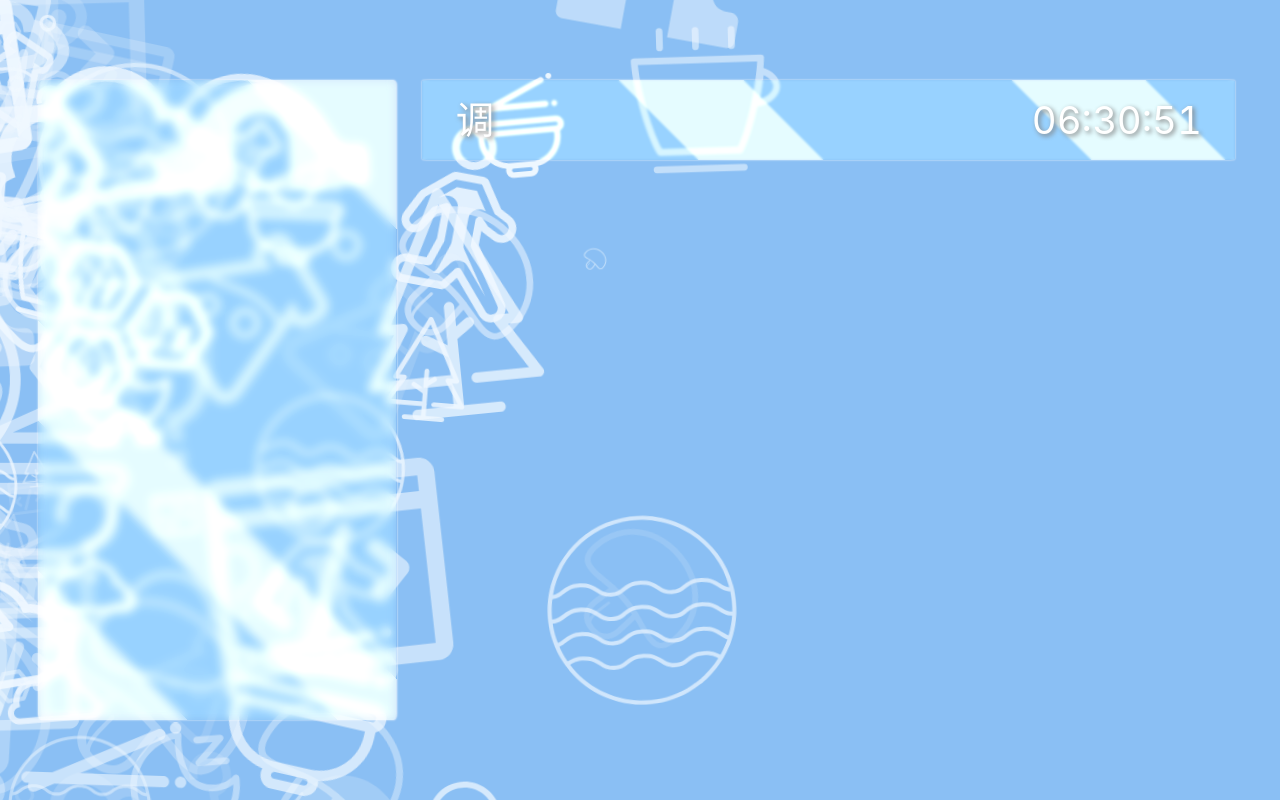
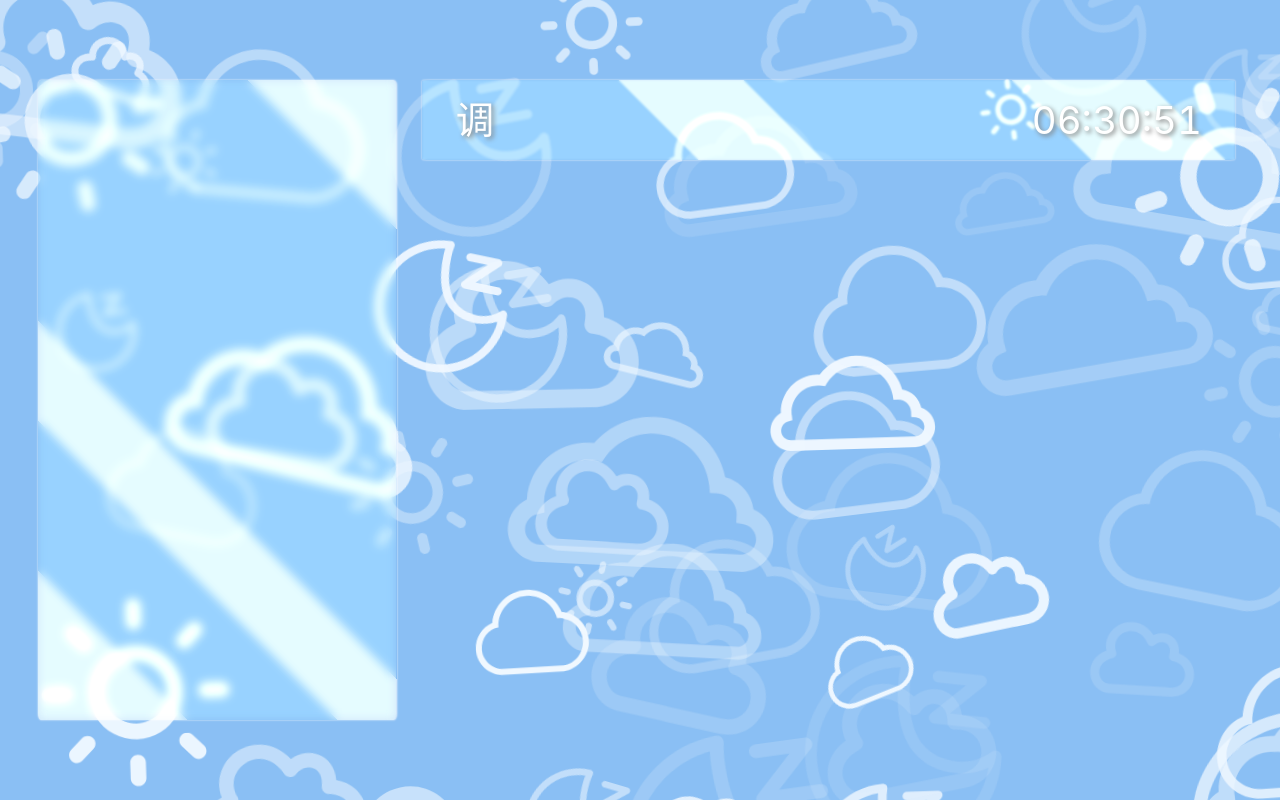
Before and after one commit to moehuhu/LiveBackground, a React (Vite) app: page / in a window 1280 px wide. Built offline with nearby package versions, Linux system fonts and the light colour scheme.

Commit message:
使用raf重构动画

```diff
--- a/src/LiveBackground/components/ReactSpringBackground/SVGContainer.jsx
+++ b/src/LiveBackground/components/ReactSpringBackground/SVGContainer.jsx
@@ -1,10 +1,57 @@
+import { useState } from 'react'
+import { useRafInterval } from 'ahooks'
 import _ from 'lodash'
 import { ReactSVG } from 'react-svg'
-import { useSpring, animated } from '@react-spring/web'
-import { motion } from "framer-motion"
+import { motion, useAnimationFrame } from "framer-motion"
 
 const SVGContainer = (props) => {
-    const animatedWrapper = (component) => <motion.div {...props}>{component}</motion.div>
+    const { style, initial } = props
+    const {
+        initialX,
+        initialY,
+        initialRotate,
+        initialScale,
+        initialOpacity,
+        delta
+    } = initial
+    const [x, setX] = useState(initialX)
+    const [y, setY] = useState(initialX)
+    const [rotate, setRotate] = useState(initialRotate)
+    const [scale, setScale] = useState(initialScale)
+    const [opacity, setOpacity] = useState(initialOpacity)
+    const [randomNumber, setRandomNumber] = useState(_.random(0.1, 0.5, true))
+    const [ratio, setRatio] = useState(_.random(0.001, 0.005, true))
+    const [minus, setMinus] = useState(_.random(-1, 1))
+    const [clock, setClock] = useState(0)
+    useAnimationFrame(time => setClock(time))
+    useRafInterval(() => {
+        const newX = (x + randomNumber * delta)
+        const newY = initialY + Math.sin(clock * ratio) * randomNumber * minus
+        const newRotate = rotate + Math.sin(clock * ratio) * randomNumber * minus
+        const newScale = scale + Math.sin(clock * ratio) * randomNumber * minus * ratio
+
+        setX(newX > 110 ? (100 - x) : newX)
+        setY(newX > 110 ? _.random(-10, 110, true) : newY)
+        setRotate(newX > 110 ? _.random(-15, 15, true) : newRotate)
+        setScale(newX > 110 ? _.random(0.4, 1.4, true) : newScale)
+
+        if (newY < 110) { return }
+        setRandomNumber(_.random(0.1, 0.5, true))
+        setRatio(_.random(0.001, 0.005, true))
+        setMinus(_.random(-1, 1))
+        setOpacity(_.random(0.1, 1, true))
+
+
+    }, 10)
+    const newStyle = {
+        ...style,
+        x: x + 'vw',
+        y: y + 'vh',
+        rotate,
+        scale,
+        opacity,
+    }
+    const animatedWrapper = (component) => <motion.div {...props} style={newStyle}>{component}</motion.div>
     return animatedWrapper(<ReactSVG src={props.src} />)
 }
 export default SVGContainer
--- a/src/LiveBackground/components/ReactSpringBackground/index.jsx
+++ b/src/LiveBackground/components/ReactSpringBackground/index.jsx
@@ -11,6 +11,7 @@ import crystal from '../../../assets/svgs/晶体.svg'
 import mushroom from '../../../assets/svgs/蘑菇.svg'
 import tree from '../../../assets/svgs/树.svg'
 import sleep from '../../../assets/svgs/睡眠.svg'
+import sun from '../../../assets/svgs/太阳.svg'
 import question from '../../../assets/svgs/问号.svg'
 import wave from '../../../assets/svgs/线性波浪.svg'
 import bridge from '../../../assets/svgs/小桥.svg'
@@ -21,57 +22,39 @@ import SVGContainer from './SVGContainer'
 const RenderSpringCanvas = (props) => {
     const blue = "#8abff4"
     const night = "#461d6b"
-    const count = 200
+    const count = 80
     const [svgList, setSVGList] = useState([
-        cup,
-        eat,
-        code,
-        crystal,
-        mushroom,
-        tree,
         sleep,
-        question,
-        wave,
-        bridge,
-        bottle,
-        walk,
+        sun,
         cloud1,
         cloud2,
         cloud3
     ])
     const [indexList, setIndexList] = useState(Array.from({ length: count }, (item, i) => i % _.size(svgList)))
-    const getCloudInstanceList = indexList=>indexList?.map((item, i) => {
+    const getCloudInstanceList = indexList => indexList?.map((item, i) => {
         const src = svgList[item]
-        const initialX = _.random(-40, -20, true)
+        const initialX = _.random(-10, 110, true)
         const initialY = _.random(-10, 110, true)
-        const initialRotation = _.random(-15, 15, true)
-        const initialScale = _.random(0.01, 1.4, true)
+        const initialRotate = _.random(-15, 15, true)
+        const initialScale = _.random(0.4, 1.4, true)
         const initialOpacity = _.random(0.1, 1, true)
-
-        const endX = _.random(120, 140, true)
-        const endY = initialY + _.random(-20, 20)
-        const endRotation = _.random(-15, 15, true)
-        const endScale = _.random(0.01, 1.4, true)
+        const delta = _.random(0.05, 0.2, true)
 
         const style = {
             float: 'left',
             position: 'absolute',
         }
         const initial = {
-            x: initialX + 'vw',
-            y: initialY + 'vh',
-            rotate: initialRotation,
-            scale: initialScale,
-            opacity: initialOpacity
+            initialX,
+            initialY,
+            initialRotate,
+            initialScale,
+            initialOpacity,
+            delta
         }
-        const animate = {
-            x: endX + 'vw',
-            y: endY + 'vh',
-            rotate: endRotation,
-            scale: endScale
-        }
+        const animate = {}
         const transition = {
-            duration: _.random(20, 220, true),
+            duration: _.random(1, 100, true),
             repeat: Infinity
         }
         const key = item + '-' + i
```
Also changed, not shown: src/assets/svgs/太阳.svg (added).
